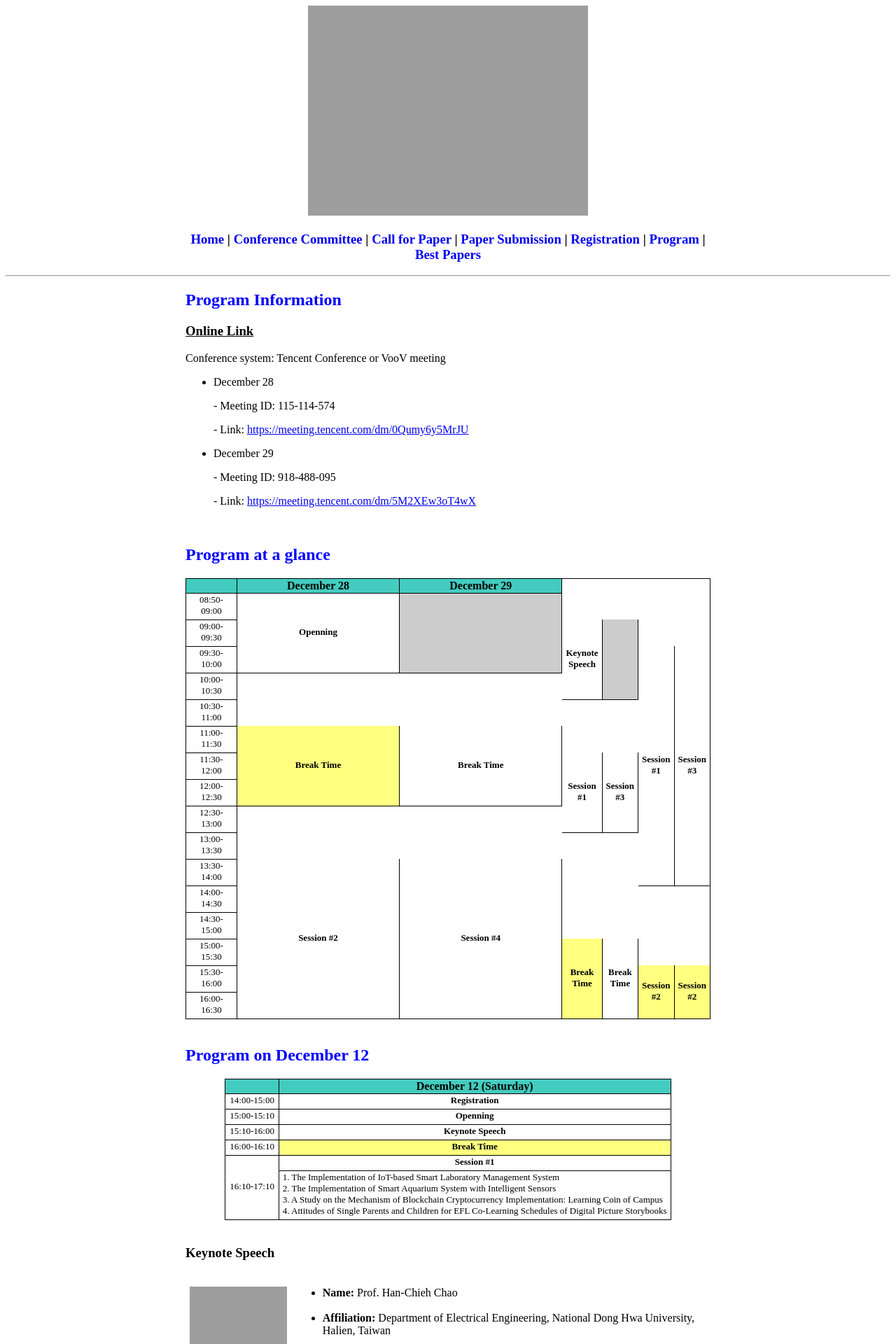
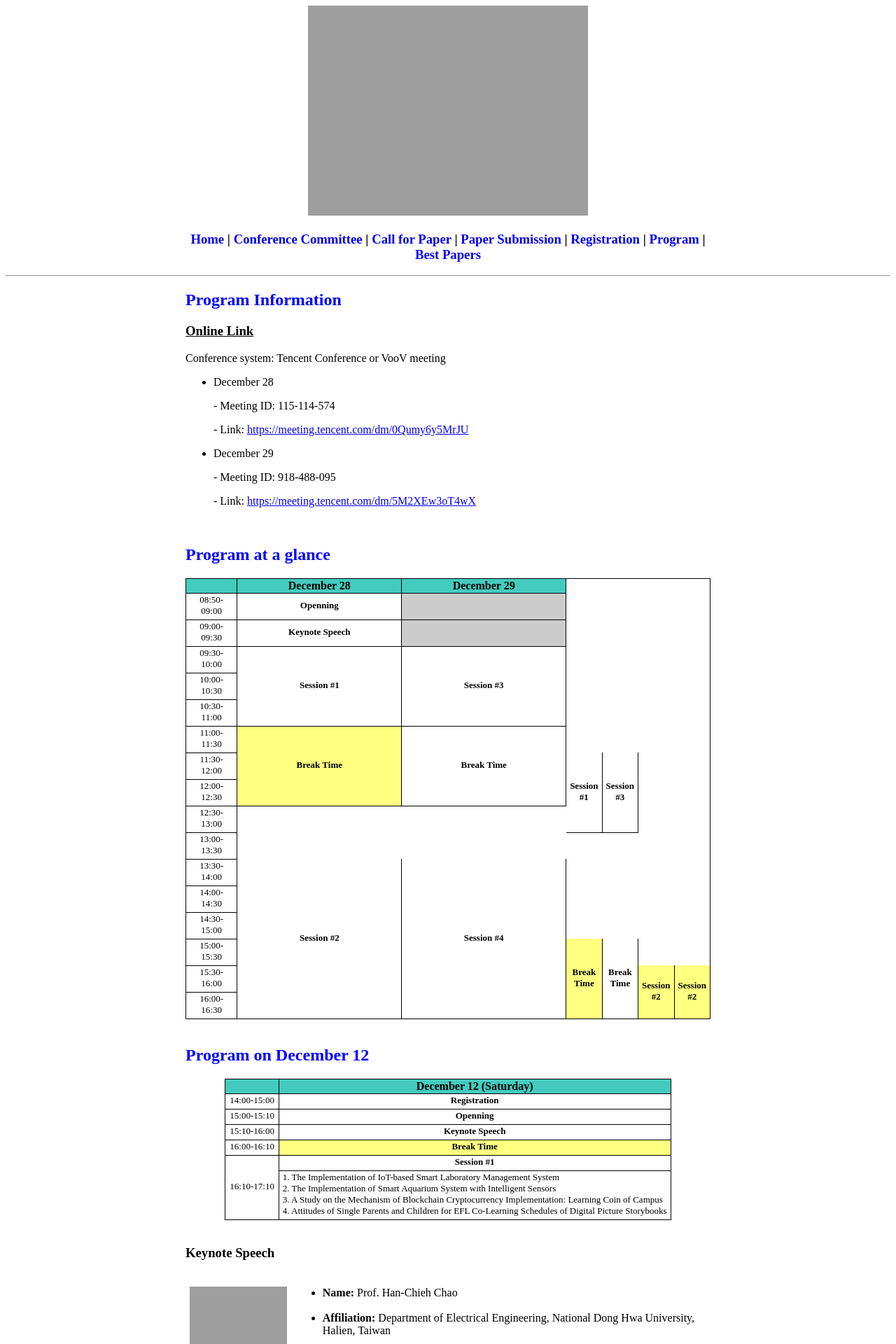
Before and after one commit to icea-conf/2021, a Jekyll site: the page built from program/index.html, in a window 1280 px wide. Shown: the top 1920 px of the page at 70% size. Built offline with Jekyll 4.4.1, drawn with Linux system fonts in a browser that asks for light colours.

Commit message:
Update index.html

```diff
--- a/program/index.html
+++ b/program/index.html
@@ -31,20 +31,20 @@ title: ACM ICEA 2021
 
                          <tr>
                               <td class="tcontent4">08:50-09:00</td>
-                              <td class="tcontent4" rowspan="3"><b>Openning</b></td>
-                              <td class="tcontent4" rowspan="3" style="background-color:#CCCCCC"></td>
+                              <td class="tcontent4" rowspan="1"><b>Openning</b></td>
+                              <td class="tcontent4" rowspan="1" style="background-color:#CCCCCC"></td>
                          </tr>
 
                          <tr>
                               <td class="tcontent4">09:00-09:30</td>
-                              <td class="tcontent4" rowspan="3"><b>Keynote Speech</b></td>
-                              <td class="tcontent4" rowspan="3" style="background-color:#CCCCCC"></td>
+                              <td class="tcontent4" rowspan="1"><b>Keynote Speech</b></td>
+                              <td class="tcontent4" rowspan="1" style="background-color:#CCCCCC"></td>
                          </tr>
 
                          <tr>
                               <td class="tcontent4">09:30-10:00</td>
-                              <td class="tcontent4" rowspan="9"><b>Session #1</b></td>
-                              <td class="tcontent4" rowspan="9"><b>Session #3</b></td>
+                              <td class="tcontent4" rowspan="3"><b>Session #1</b></td>
+                              <td class="tcontent4" rowspan="3"><b>Session #3</b></td>
                          </tr>
 
                          <tr>
```
